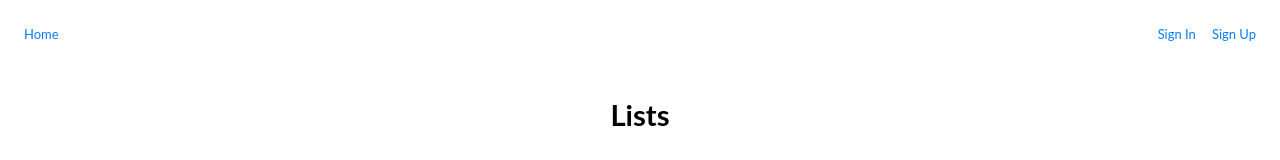
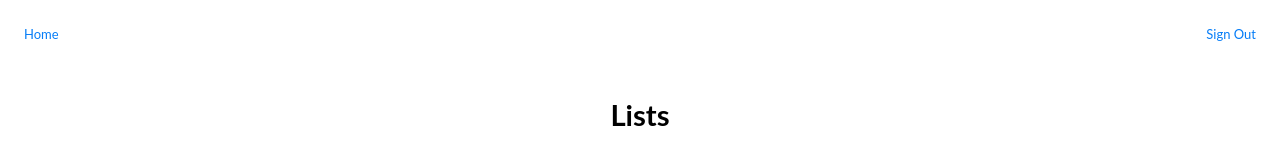
Before and after one commit to ahmedmorsy97/backendTrial, a Next.js app in the folder frontend-trial/frontend-trial/: page /lists in a window 1280 px wide. Shown: the top 160 px of the page. Built offline with nearby package versions, Linux system fonts and the light colour scheme.

Commit message:
to fix error

```diff
--- a/frontend-trial/frontend-trial/components/nav.js
+++ b/frontend-trial/frontend-trial/components/nav.js
@@ -14,7 +14,7 @@ const links = [
 
 const Nav = (props) => {
   const router = useRouter();
-  const cookie = Cookies.get("userId");
+  const cookie = Cookies.get("userId") || "123";
   // console.log(cookie);
 
   const signOut = () => {
```
